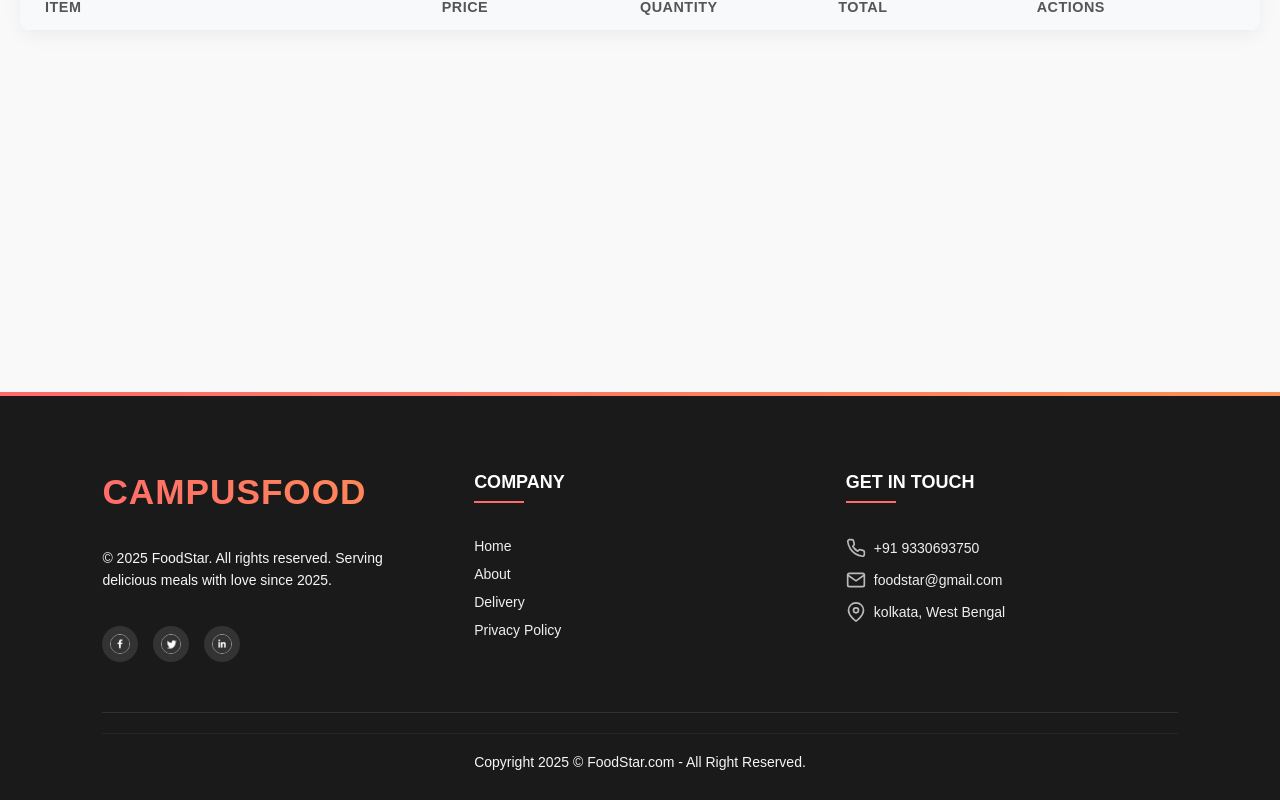
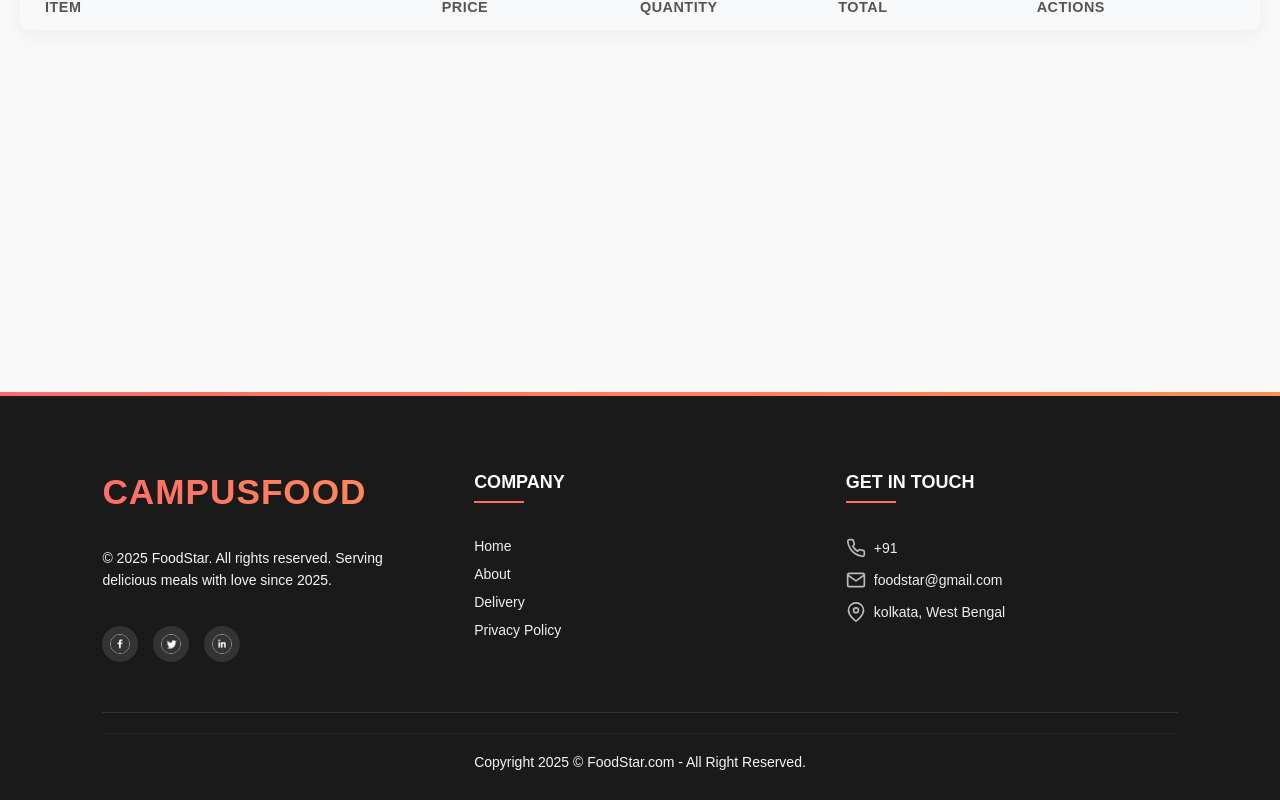
Before and after one commit to jibankumarpanda/FOODSTAR, a React (Vite) app in the folder frontend/: page / in a window 1280 px wide. Shown: the part 6141-6941 px from the top of the page. Built offline with nearby package versions, Linux system fonts and the light colour scheme.

Commit message:
updated component

```diff
--- a/frontend/src/components/Footer/Footer.jsx
+++ b/frontend/src/components/Footer/Footer.jsx
@@ -28,7 +28,7 @@ const Footer = () => {
          <div className="footer-content-right">
 <h2>GET IN TOUCH</h2>
 <ul>
-    <li>+91 9330693750</li>
+    <li>+91 </li>
     <li>foodstar@gmail.com</li>
     <li>kolkata, West Bengal</li>
     </ul>
```
